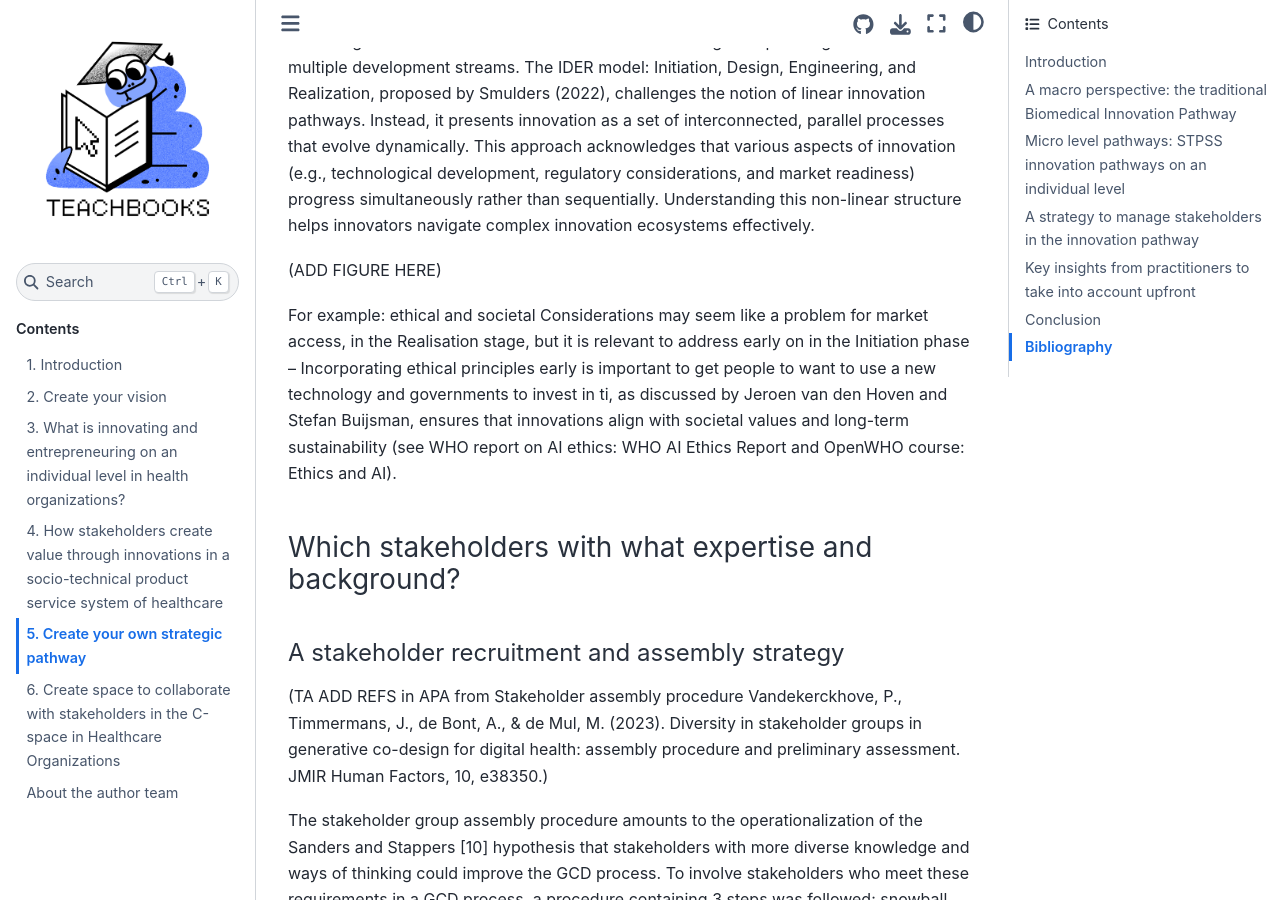
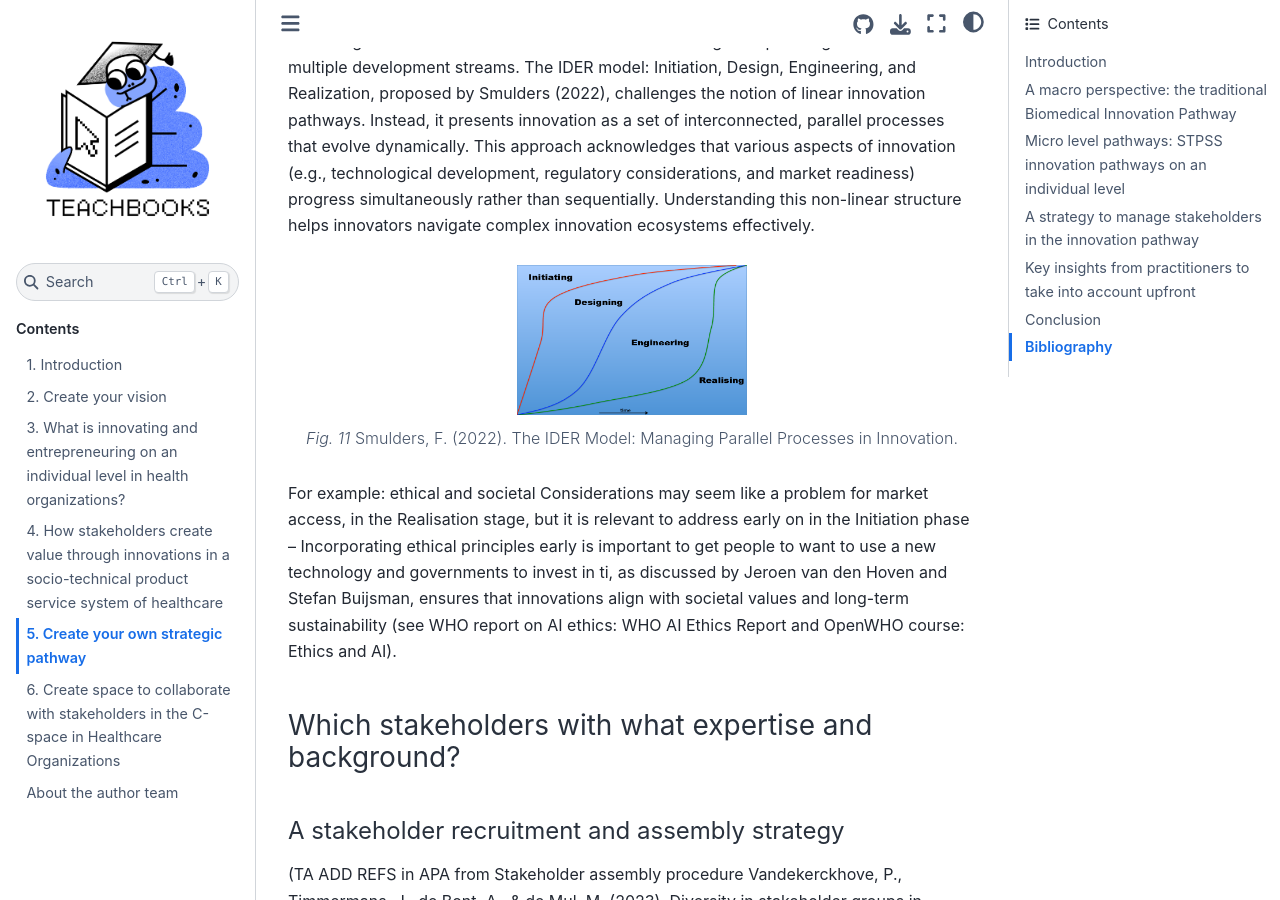
Before and after one commit to pietervandekerckhove/handbook-innovating-health, a Jupyter Book: the page built from book/chapters/06_innovation_pathway.md, in a window 1280 px wide and 900 px high, scrolled down 4776 px. Built offline with Jupyter Book 1.0.4 settings and Sphinx 7.4.7 and the Sphinx Book theme 1.1.4, drawn with Linux system fonts in a browser that asks for light colours; pages that are not in the unit, such as notebooks, are missing from menus; comment, search, counter and statistics services are not loaded; some of the changed text lies outside the part shown.

Commit message:
figure IDER

````diff
--- a/book/chapters/06_innovation_pathway.md
+++ b/book/chapters/06_innovation_pathway.md
@@ -98,7 +98,12 @@ Circular innovation process: Problem-Solution Co-Evolution process (REF) (see al
 #### Depending on the innovation phase and aim: IDER Model:
 Balancing the involvement of stakeholders with knowledge of upcoming bottlenecs from multiple development streams. The IDER model: Initiation, Design, Engineering, and Realization, proposed by Smulders (2022), challenges the notion of linear innovation pathways. Instead, it presents innovation as a set of interconnected, parallel processes that evolve dynamically. This approach acknowledges that various aspects of innovation (e.g., technological development, regulatory considerations, and market readiness) progress simultaneously rather than sequentially. Understanding this non-linear structure helps innovators navigate complex innovation ecosystems effectively.
 
-(ADD FIGURE HERE)
+```{figure} ../figures/IDER-Frido.png
+:height: 150px
+:name: figure-example
+
+Smulders, F. (2022). The IDER Model: Managing Parallel Processes in Innovation.
+```
 
 
 For example: ethical and societal Considerations may seem like a problem for market access, in the Realisation stage, but it is relevant to address early on in the Initiation phase – Incorporating ethical principles early is important to get people to want to use a new technology and governments to invest in ti, as discussed by Jeroen van den Hoven and Stefan Buijsman, ensures that innovations align with societal values and long-term sustainability (see WHO report on AI ethics: WHO AI Ethics Report and OpenWHO course: Ethics and AI).
````
Also changed, not shown: book/figures/IDER-Frido.png (added).
